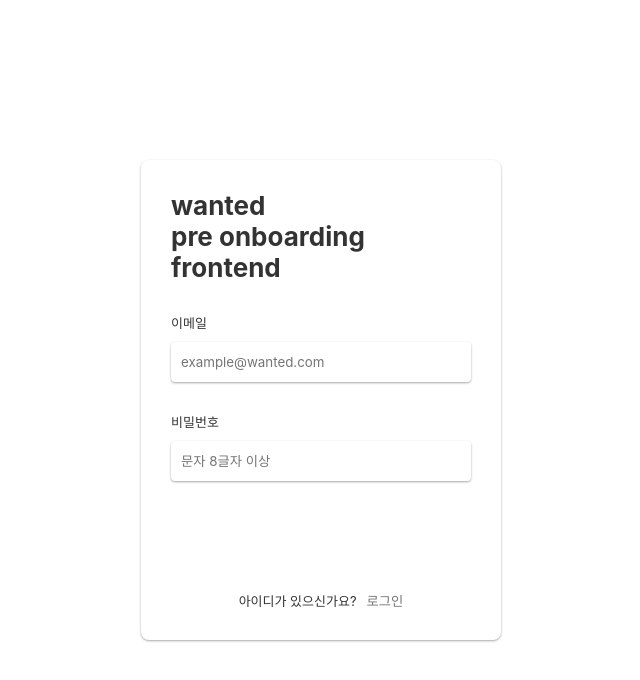
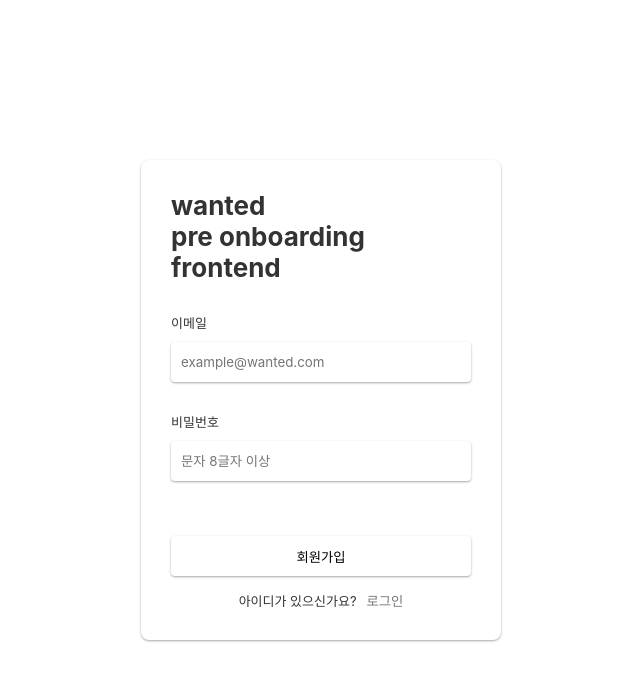
Before and after one commit to 0SCAR0421/wanted-pre-onboarding-frontend, a React (Create React App) app: page / in a window 1280 px wide. Both pictures are taken after a click on the button "회원가입". Shown: the top 680 px of the page, without its empty margins (319-959 px from the left). Built offline with nearby package versions, Linux system fonts and the light colour scheme; no server answers.

Commit message:
Style: 회원가입 버튼 비활성화 스타일 변경

```diff
--- a/src/components/CommonSign.js
+++ b/src/components/CommonSign.js
@@ -5,13 +5,6 @@
   > div:last-child {
     font-size: var(--font-size2);
     color: var(--text4);
-
-    & > div.disable {
-      width: 300px;
-      height: 40px;
-      margin-top: calc(var(--space1) * 2 - (var(--space3) / 2));
-      margin-bottom: calc(var(--space2) - (var(--space3) / 2));
-    }
 
     & > div:last-child {
       display: flex;
@@ -57,6 +50,6 @@
 
   &:hover {
     background: rgba(188, 188, 188, 0.3);
-    cursor: pointer;
+    cursor: ${(props) => (props.state ? 'pointer' : 'not-allowed')};
   }
 `;
--- a/src/pages/Sign/Signup.js
+++ b/src/pages/Sign/Signup.js
@@ -83,11 +83,13 @@
             />
           </div>
         </SignFormContainer>
-        {state.email && state.password ? (
-          <SubmitButton onClick={handleSubmit}>회원가입</SubmitButton>
-        ) : (
-          <div className="disable"></div>
-        )}
+        <SubmitButton
+          state={state.email && state.password}
+          onClick={handleSubmit}
+        >
+          회원가입
+        </SubmitButton>
+        {console.log(state.email && state.password)}
         <div>
           <span>아이디가 있으신가요?</span>
           <button onClick={handleMode}>로그인</button>
```
